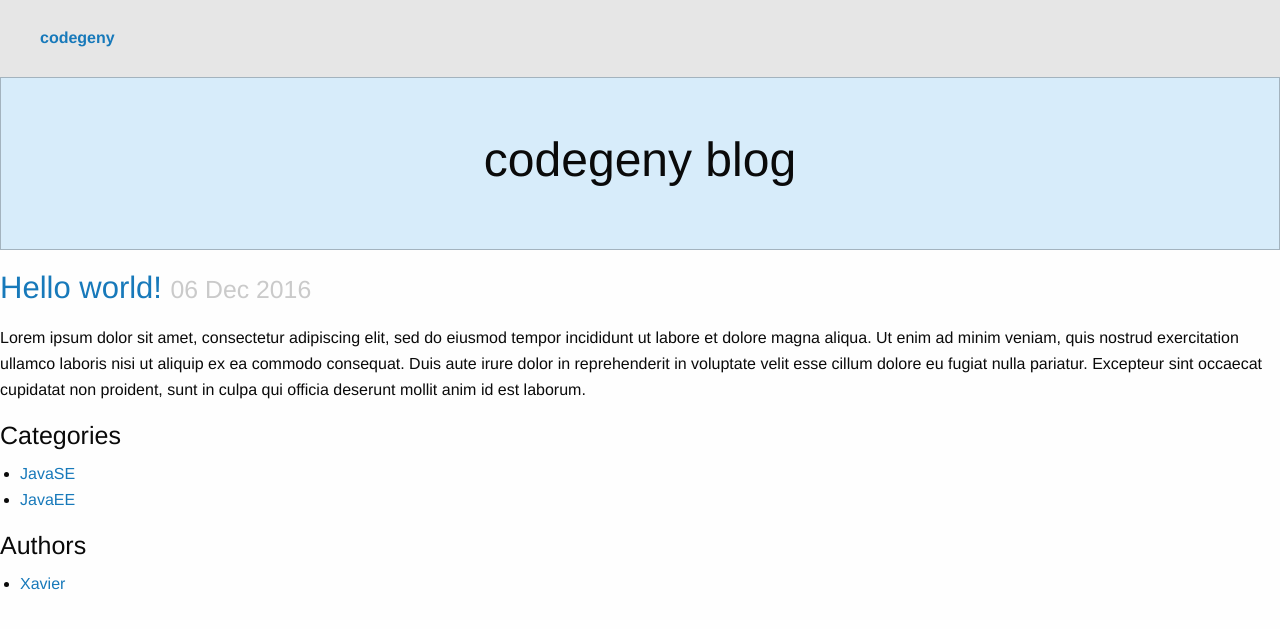
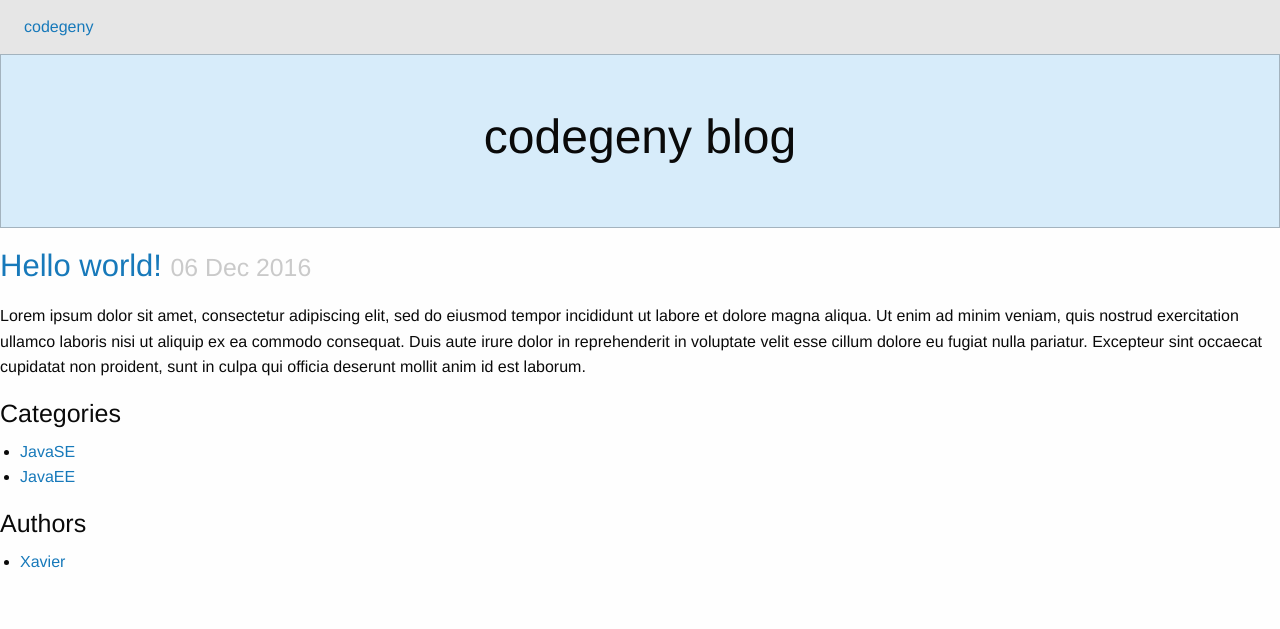
Before and after one commit to codegeny/codegeny.github.io, a Jekyll site: the page built from index.html, in a window 1280 px wide. Shown: the top 629 px of the page. Built offline with Jekyll 4.4.1, drawn with Linux system fonts in a browser that asks for light colours; nearby versions of some CDN libraries.

Commit message:
Fixed home link style

```diff
--- a/_layouts/default.html
+++ b/_layouts/default.html
@@ -11,7 +11,7 @@
 		<div class="top-bar">
 			<div class="top-bar-left">
 				<ul class="menu">
-					<li class="menu-text"><a href="/">codegeny</a></li>
+					<li><a href="/">codegeny</a></li>
 				</ul>
 			</div>
 		</div>
```
